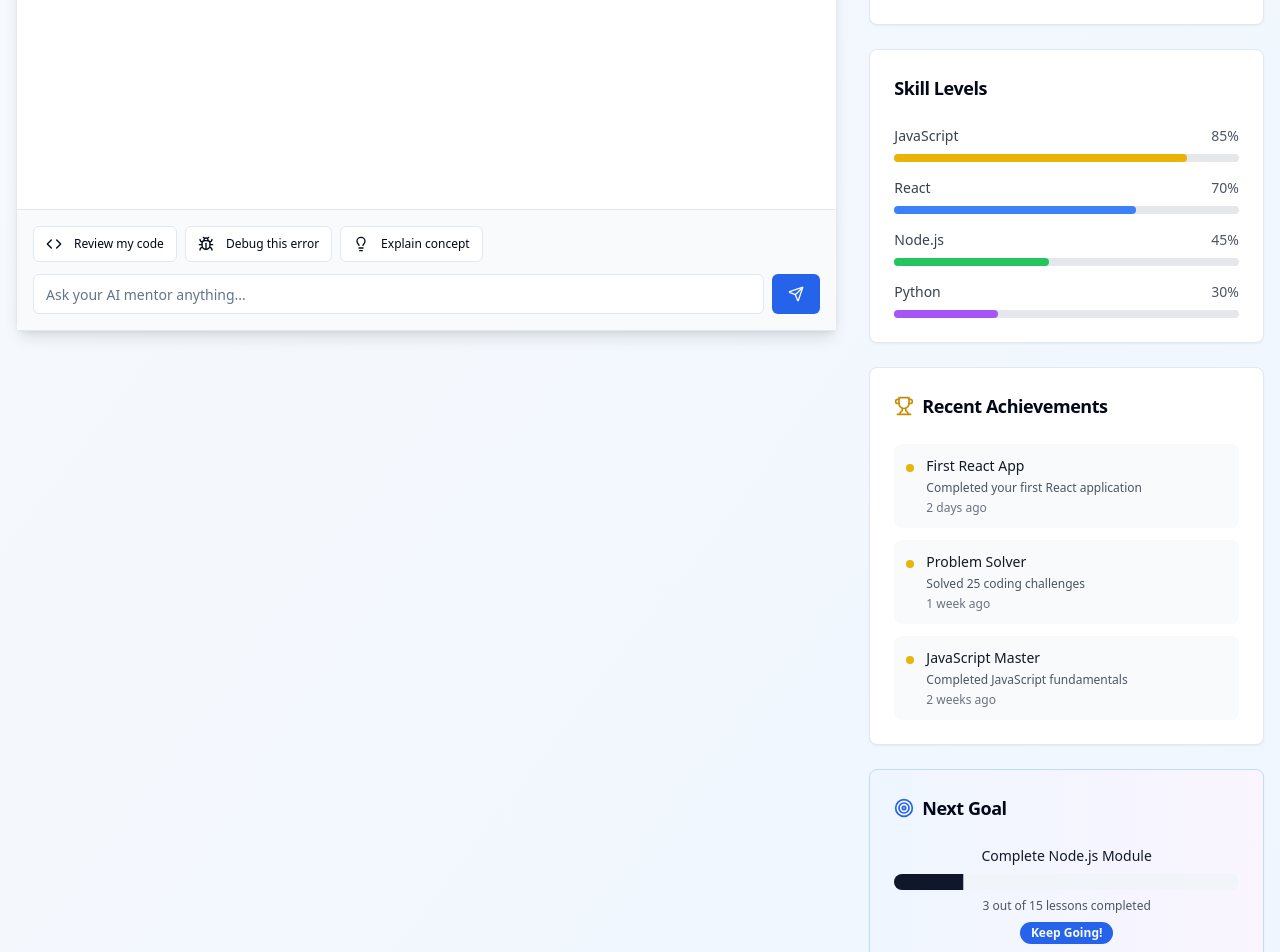
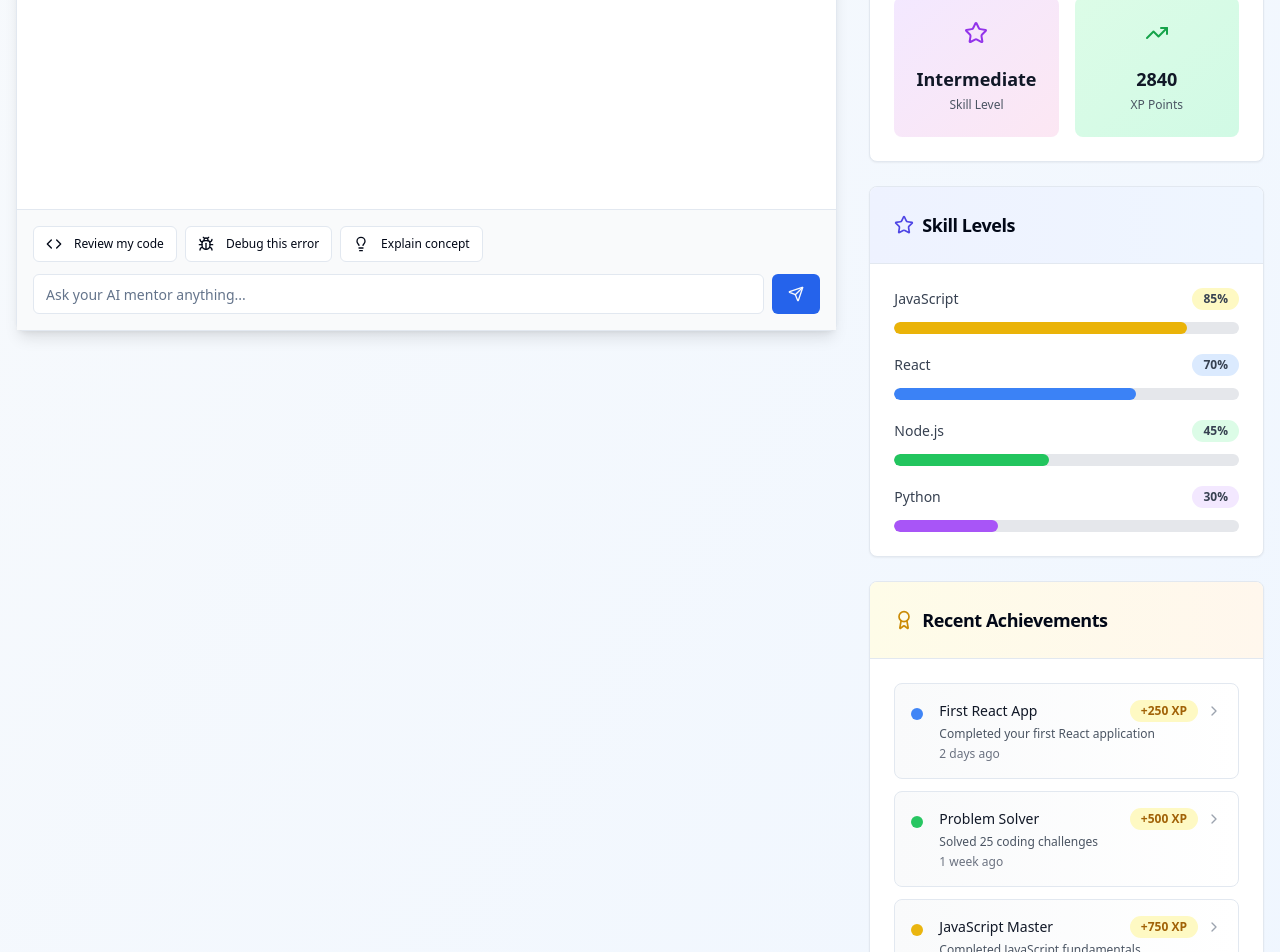
Before and after one commit to marutprishat/agentic-code-buddy-dash, a React (Vite) app: page / in a window 1280 px wide. Shown: the part 680-1632 px from the top of the page. Built offline with nearby package versions, Linux system fonts and the light colour scheme.

Commit message:
Enhance dashboard with interactivity and animations
Add animations and interactive elements to the dashboard for a better user experience.

```diff
--- a/src/components/ProgressDashboard.tsx
+++ b/src/components/ProgressDashboard.tsx
@@ -1,53 +1,71 @@
 
-import React from 'react';
+import React, { useState } from 'react';
 import { Card, CardContent, CardHeader, CardTitle } from '@/components/ui/card';
 import { Progress } from '@/components/ui/progress';
 import { Badge } from '@/components/ui/badge';
-import { Trophy, Target, Flame, Star, TrendingUp } from 'lucide-react';
+import { Button } from '@/components/ui/button';
+import { Trophy, Target, Flame, Star, TrendingUp, ChevronRight, Award } from 'lucide-react';
 
 export const ProgressDashboard = () => {
+  const [hoveredStat, setHoveredStat] = useState<number | null>(null);
+  const [expandedAchievement, setExpandedAchievement] = useState<number | null>(null);
+
   const stats = [
-    { label: 'Problems Solved', value: 47, total: 100, icon: Trophy, color: 'text-yellow-600' },
-    { label: 'Learning Streak', value: 12, unit: 'days', icon: Flame, color: 'text-orange-600' },
-    { label: 'Skill Level', value: 'Intermediate', icon: Star, color: 'text-purple-600' },
-    { label: 'XP Points', value: 2840, icon: TrendingUp, color: 'text-green-600' }
+    { label: 'Problems Solved', value: 47, total: 100, icon: Trophy, color: 'text-yellow-600', bgGradient: 'from-yellow-100 to-orange-100' },
+    { label: 'Learning Streak', value: 12, unit: 'days', icon: Flame, color: 'text-orange-600', bgGradient: 'from-orange-100 to-red-100' },
+    { label: 'Skill Level', value: 'Intermediate', icon: Star, color: 'text-purple-600', bgGradient: 'from-purple-100 to-pink-100' },
+    { label: 'XP Points', value: 2840, icon: TrendingUp, color: 'text-green-600', bgGradient: 'from-green-100 to-emerald-100' }
   ];
 
   const recentAchievements = [
-    { title: 'First React App', description: 'Completed your first React application', date: '2 days ago' },
-    { title: 'Problem Solver', description: 'Solved 25 coding challenges', date: '1 week ago' },
-    { title: 'JavaScript Master', description: 'Completed JavaScript fundamentals', date: '2 weeks ago' }
+    { title: 'First React App', description: 'Completed your first React application', date: '2 days ago', xp: 250, color: 'bg-blue-500' },
+    { title: 'Problem Solver', description: 'Solved 25 coding challenges', date: '1 week ago', xp: 500, color: 'bg-green-500' },
+    { title: 'JavaScript Master', description: 'Completed JavaScript fundamentals', date: '2 weeks ago', xp: 750, color: 'bg-yellow-500' }
   ];
 
   const skillProgress = [
-    { skill: 'JavaScript', level: 85, color: 'bg-yellow-500' },
-    { skill: 'React', level: 70, color: 'bg-blue-500' },
-    { skill: 'Node.js', level: 45, color: 'bg-green-500' },
-    { skill: 'Python', level: 30, color: 'bg-purple-500' }
+    { skill: 'JavaScript', level: 85, color: 'bg-yellow-500', bgColor: 'bg-yellow-100' },
+    { skill: 'React', level: 70, color: 'bg-blue-500', bgColor: 'bg-blue-100' },
+    { skill: 'Node.js', level: 45, color: 'bg-green-500', bgColor: 'bg-green-100' },
+    { skill: 'Python', level: 30, color: 'bg-purple-500', bgColor: 'bg-purple-100' }
   ];
 
   return (
-    <div className="space-y-6">
+    <div className="space-y-6 animate-fade-in">
       {/* Stats Overview */}
-      <Card>
-        <CardHeader>
-          <CardTitle className="text-lg">Your Progress</CardTitle>
+      <Card className="overflow-hidden hover:shadow-xl transition-all duration-300">
+        <CardHeader className="bg-gradient-to-r from-blue-50 to-purple-50 border-b">
+          <CardTitle className="text-lg flex items-center">
+            <Trophy className="h-5 w-5 mr-2 text-blue-600" />
+            Your Progress
+          </CardTitle>
         </CardHeader>
-        <CardContent>
+        <CardContent className="p-6">
           <div className="grid grid-cols-2 gap-4">
             {stats.map((stat, index) => (
-              <div key={index} className="text-center">
-                <div className={`mx-auto w-8 h-8 flex items-center justify-center mb-2 ${stat.color}`}>
-                  <stat.icon className="h-5 w-5" />
+              <div
+                key={index}
+                className={`relative p-4 rounded-lg bg-gradient-to-br ${stat.bgGradient} cursor-pointer transform transition-all duration-300 hover:scale-105 hover:shadow-lg ${
+                  hoveredStat === index ? 'ring-2 ring-blue-400 ring-opacity-50' : ''
+                }`}
+                onMouseEnter={() => setHoveredStat(index)}
+                onMouseLeave={() => setHoveredStat(null)}
+              >
+                <div className={`mx-auto w-10 h-10 flex items-center justify-center mb-3 ${stat.color} transform transition-transform duration-200 ${
+                  hoveredStat === index ? 'scale-110' : ''
+                }`}>
+                  <stat.icon className={`h-6 w-6 transition-all duration-200 ${hoveredStat === index ? 'animate-pulse' : ''}`} />
                 </div>
-                <div className="text-lg font-bold text-gray-900">
+                <div className="text-center">
+                  <div className="text-lg font-bold text-gray-900 mb-1">
                     {stat.value}{stat.unit && stat.unit}
                     {stat.total && typeof stat.value === 'number' && `/${stat.total}`}
                   </div>
-                <div className="text-xs text-gray-600">{stat.label}</div>
+                  <div className="text-xs text-gray-600 mb-2">{stat.label}</div>
                   {stat.total && typeof stat.value === 'number' && (
-                  <Progress value={(stat.value / stat.total) * 100} className="h-1 mt-1" />
+                    <Progress value={(stat.value / stat.total) * 100} className="h-2" />
                   )}
+                </div>
               </div>
             ))}
           </div>
@@ -55,23 +73,35 @@ export const ProgressDashboard = () => {
       </Card>
 
       {/* Skill Levels */}
-      <Card>
-        <CardHeader>
-          <CardTitle className="text-lg">Skill Levels</CardTitle>
+      <Card className="overflow-hidden hover:shadow-xl transition-all duration-300">
+        <CardHeader className="bg-gradient-to-r from-indigo-50 to-blue-50 border-b">
+          <CardTitle className="text-lg flex items-center">
+            <Star className="h-5 w-5 mr-2 text-indigo-600" />
+            Skill Levels
+          </CardTitle>
         </CardHeader>
-        <CardContent>
-          <div className="space-y-4">
+        <CardContent className="p-6">
+          <div className="space-y-5">
             {skillProgress.map((skill, index) => (
-              <div key={index}>
-                <div className="flex items-center justify-between mb-2">
-                  <span className="text-sm font-medium text-gray-700">{skill.skill}</span>
-                  <span className="text-sm text-gray-600">{skill.level}%</span>
+              <div key={index} className="group">
+                <div className="flex items-center justify-between mb-3">
+                  <span className="text-sm font-medium text-gray-700 group-hover:text-gray-900 transition-colors duration-200">
+                    {skill.skill}
+                  </span>
+                  <Badge className={`${skill.bgColor} text-gray-700 hover:scale-110 transition-transform duration-200`}>
+                    {skill.level}%
+                  </Badge>
                 </div>
-                <div className="w-full bg-gray-200 rounded-full h-2">
+                <div className="relative">
+                  <div className="w-full bg-gray-200 rounded-full h-3 overflow-hidden">
                     <div
-                    className={`${skill.color} h-2 rounded-full transition-all duration-500`}
-                    style={{ width: `${skill.level}%` }}
+                      className={`${skill.color} h-3 rounded-full transition-all duration-1000 ease-out transform origin-left`}
+                      style={{
+                        width: `${skill.level}%`,
+                        animation: `slide-in-right 1s ease-out ${index * 0.2}s both`
+                      }}
                     ></div>
+                  </div>
                 </div>
               </div>
             ))}
@@ -80,22 +110,51 @@ export const ProgressDashboard = () => {
       </Card>
 
       {/* Recent Achievements */}
-      <Card>
-        <CardHeader>
+      <Card className="overflow-hidden hover:shadow-xl transition-all duration-300">
+        <CardHeader className="bg-gradient-to-r from-yellow-50 to-orange-50 border-b">
           <CardTitle className="text-lg flex items-center">
-            <Trophy className="h-5 w-5 mr-2 text-yellow-600" />
+            <Award className="h-5 w-5 mr-2 text-yellow-600" />
             Recent Achievements
           </CardTitle>
         </CardHeader>
-        <CardContent>
+        <CardContent className="p-6">
           <div className="space-y-3">
             {recentAchievements.map((achievement, index) => (
-              <div key={index} className="flex items-start space-x-3 p-3 bg-gray-50 rounded-lg">
-                <div className="w-2 h-2 bg-yellow-500 rounded-full mt-2"></div>
+              <div
+                key={index}
+                className={`relative p-4 bg-gradient-to-r from-gray-50 to-white rounded-lg border cursor-pointer transform transition-all duration-300 hover:scale-102 hover:shadow-md group ${
+                  expandedAchievement === index ? 'ring-2 ring-yellow-400 ring-opacity-50' : ''
+                }`}
+                onClick={() => setExpandedAchievement(expandedAchievement === index ? null : index)}
+              >
+                <div className="flex items-start space-x-4">
+                  <div className={`w-3 h-3 ${achievement.color} rounded-full mt-2 animate-pulse`}></div>
                   <div className="flex-1">
-                  <h4 className="font-medium text-gray-900 text-sm">{achievement.title}</h4>
+                    <div className="flex items-center justify-between">
+                      <h4 className="font-medium text-gray-900 text-sm group-hover:text-blue-600 transition-colors duration-200">
+                        {achievement.title}
+                      </h4>
+                      <div className="flex items-center space-x-2">
+                        <Badge className="bg-yellow-100 text-yellow-700 text-xs">
+                          +{achievement.xp} XP
+                        </Badge>
+                        <ChevronRight className={`h-4 w-4 text-gray-400 transition-transform duration-200 ${
+                          expandedAchievement === index ? 'rotate-90' : ''
+                        }`} />
+                      </div>
+                    </div>
                     <p className="text-xs text-gray-600 mt-1">{achievement.description}</p>
                     <p className="text-xs text-gray-500 mt-1">{achievement.date}</p>
+
+                    {expandedAchievement === index && (
+                      <div className="mt-3 p-3 bg-yellow-50 rounded-md animate-fade-in">
+                        <p className="text-xs text-gray-700">
+                          🎉 Congratulations! You've earned this achievement by demonstrating your coding skills.
+                          Keep up the great work!
+                        </p>
+                      </div>
+                    )}
+                  </div>
                 </div>
               </div>
             ))}
@@ -104,25 +163,38 @@ export const ProgressDashboard = () => {
       </Card>
 
       {/* Next Goal */}
-      <Card className="bg-gradient-to-r from-blue-50 to-purple-50 border-blue-200">
-        <CardHeader>
+      <Card className="bg-gradient-to-r from-blue-50 via-purple-50 to-blue-50 border-blue-200 overflow-hidden hover:shadow-xl transition-all duration-300 hover:scale-105">
+        <CardHeader className="border-b border-blue-200">
           <CardTitle className="text-lg flex items-center">
-            <Target className="h-5 w-5 mr-2 text-blue-600" />
+            <Target className="h-5 w-5 mr-2 text-blue-600 animate-pulse" />
             Next Goal
+            <div className="ml-auto">
+              <Button size="sm" className="bg-blue-600 hover:bg-blue-700 transform hover:scale-105 transition-all duration-200">
+                Start Learning
+              </Button>
+            </div>
           </CardTitle>
         </CardHeader>
-        <CardContent>
+        <CardContent className="p-6">
           <div className="text-center">
-            <div className="text-sm font-medium text-gray-900 mb-2">
+            <div className="text-lg font-medium text-gray-900 mb-3">
               Complete Node.js Module
             </div>
-            <Progress value={20} className="mb-2" />
-            <div className="text-xs text-gray-600">
+            <div className="relative mb-3">
+              <Progress value={20} className="h-3" />
+              <div className="absolute inset-0 bg-gradient-to-r from-transparent via-white to-transparent opacity-30 animate-pulse"></div>
+            </div>
+            <div className="text-sm text-gray-600 mb-4">
               3 out of 15 lessons completed
             </div>
-            <Badge className="mt-2 bg-blue-600 hover:bg-blue-700">
-              Keep Going!
+            <div className="flex items-center justify-center space-x-2">
+              <Badge className="bg-blue-600 hover:bg-blue-700 text-white hover:scale-110 transition-all duration-200">
+                🚀 Keep Going!
               </Badge>
+              <Badge className="bg-green-100 text-green-700 hover:scale-110 transition-all duration-200">
+                20% Complete
+              </Badge>
+            </div>
           </div>
         </CardContent>
       </Card>
```
Lines whose indentation alone changed are shown as unchanged.
